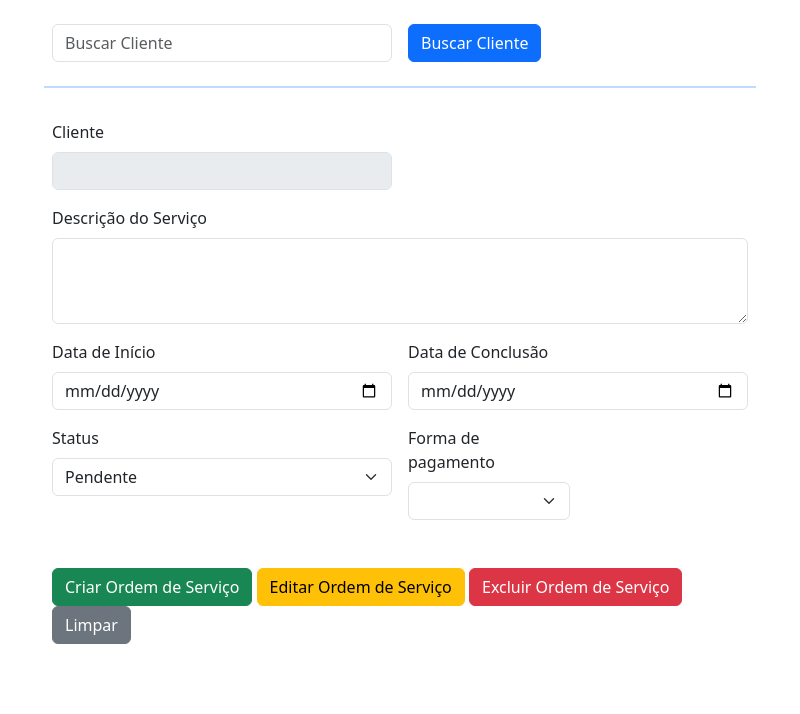
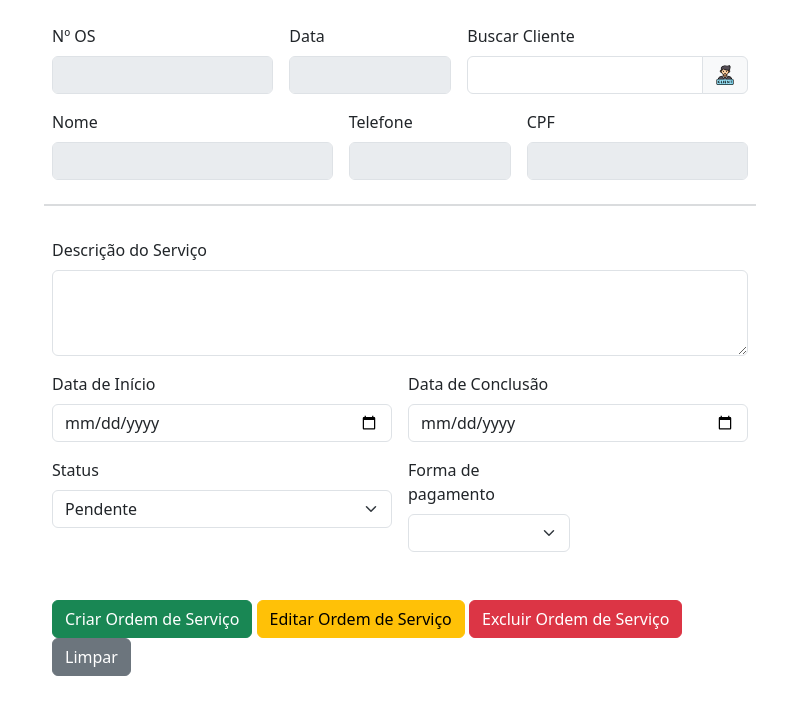
Before and after one commit to lucashenriquepereirasilva/oficina-mecanica, an Electron app: page src/views/os.html in a window 800 px wide. Drawn offline with nearby package versions, Linux system fonts and the light colour scheme.

Commit message:
mecanica

```diff
--- a/src/views/os.html
+++ b/src/views/os.html
@@ -21,21 +21,54 @@
 
 <body>
     <div class="container">
-        <form id="frmOrderService" class="mt-2 row g-3">
-            <!-- Buscar Cliente -->
-            <div class="col-md-6">
-                <input type="text" class="form-control" id="searchClient" maxlength="30" spellcheck="false" placeholder="Buscar Cliente">
+        <form class="mt-2 row g-3">
+
+            <!-- OS -->
+            <div class="col-md-4">
+                <label class="form-label">Nº OS</label>
+                <input type="text" class="form-control" id="txtOs" disabled>
             </div>
+
+            <!-- Data -->
+            <div class="col-md-3">
+                <label class="form-label">Data</label>
+                <input type="text" class="form-control" id="txtData" disabled>
+            </div>
+
+            <!-- Buscar cliente -->
+            <div class="col-md-5">
+                <label for="inputSearchClient" class="form-label">Buscar Cliente</label>
+                <div class="input-group">
+                    <input type="text" class="form-control" id="inputSearchClient" spellcheck="false" required maxlength="30">
+                    <span class="input-group-text">
+                        <img src="../public/img/cliente.png" alt="lupa" width="20">
+                    </span>
+                </div>
+            </div>
+
+            <!-- Nome -->
+            <div class="col-md-5">
+                <label for="inputNameClient" class="form-label">Nome</label>
+                <input type="text" class="form-control" id="inputNameClient" spellcheck="false" maxlength="30" disabled>
+            </div>
+
+            <!-- Telefone -->
+            <div class="col-md-3">
+                <label for="inputPhoneClient" class="form-label">Telefone</label>
+                <input type="text" class="form-control" id="inputPhoneClient" spellcheck="false" maxlength="15"
+                    disabled>
+            </div>
+
+            <!-- CPF -->
             <div class="col-md-4">
-                <button type="button" class="btn btn-primary" id="btnSearchClient" onclick="searchClient()">Buscar Cliente</button>
+                <label for="inputCPFClient" class="form-label">CPF</label>
+                <input type="text" class="form-control" id="inputCPFClient" spellcheck="false" maxlength="15" disabled>
             </div>
-            <hr class="mt-4 border border-primary border -1">
 
-            <!-- Cliente Associado -->
-            <div class="col-md-6">
-                <label for="clientName" class="form-label">Cliente</label>
-                <input type="text" class="form-control" id="clientName" spellcheck="false" disabled>
-            </div>
+            <!-- Linha -->
+            <hr class="mt-4 border border-secondary border -1">
+
+
 
             <!-- Descrição do Serviço -->
             <div class="col-md-12">
```
